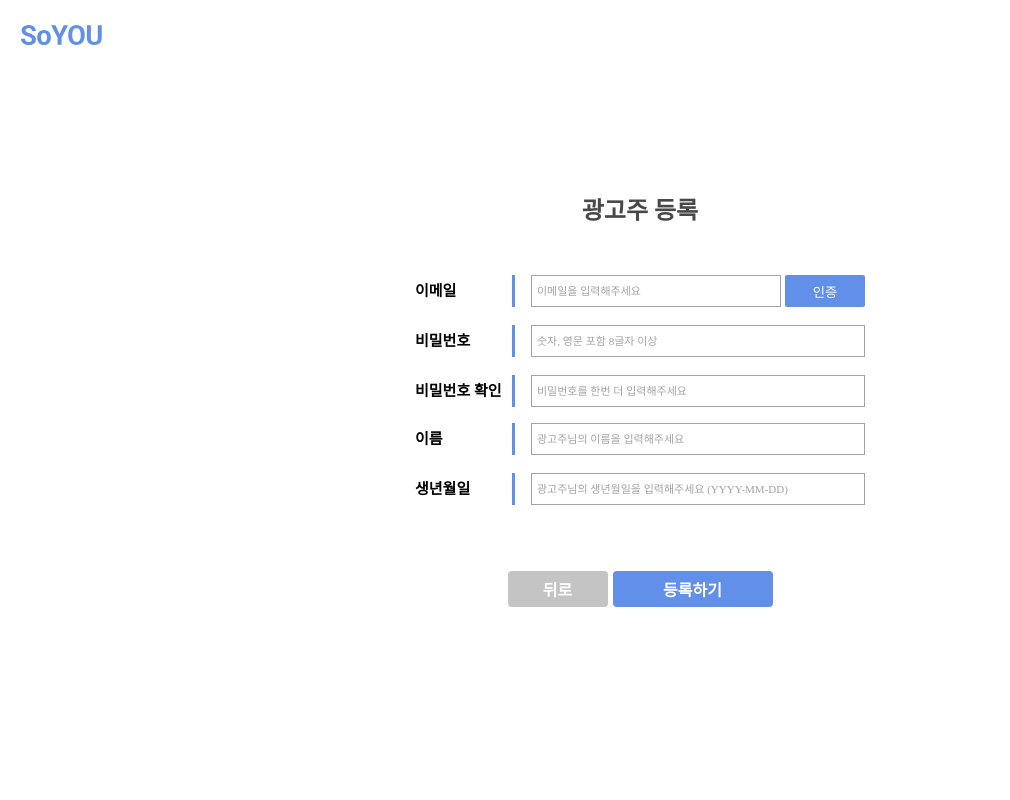
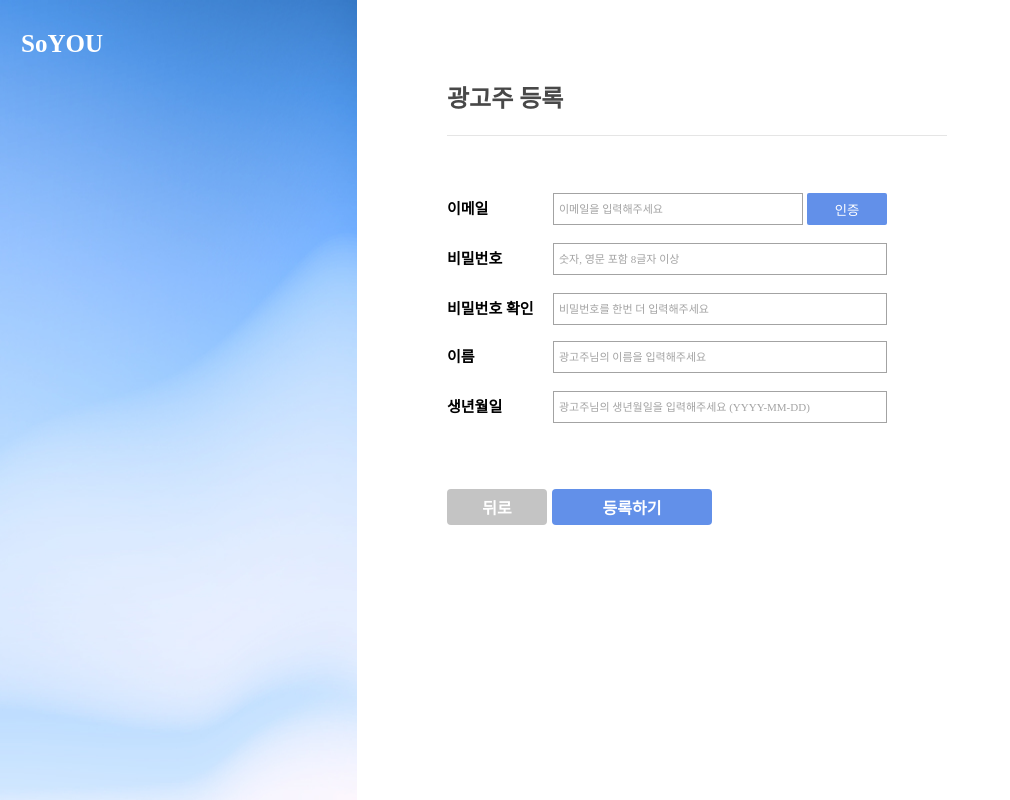
Before and after one commit to ballsona/so-you-front, a Next.js app: page /user/register/1 in a window 1280 px wide. Shown: the whole page, without its empty margins (0-1010 px from the left). Built offline with nearby package versions, Linux system fonts and the light colour scheme; a web font is replaced by a local one.

Commit message:
style: add background img in register page

```diff
--- a/src/components/user/RegisterForm.tsx
+++ b/src/components/user/RegisterForm.tsx
@@ -1,4 +1,4 @@
-import { useCallback, useState } from 'react';
+import { useState } from 'react';
 import { useRouter } from 'next/router';
 import { useRecoilValue } from 'recoil';
 import styled from '@emotion/styled';
@@ -345,9 +345,8 @@ const InputWrap = styled.div`
 `;
 
 const Label = styled.div`
-  width: 100px;
+  width: 90px;
   height: 32px;
-  border-right: 3px solid ${COLORS.primary};
   font-size: 15px;
   font-weight: 600;
   line-height: 32px;
@@ -364,8 +363,8 @@ const MiniButton = styled.button`
 `;
 
 const ButtonsWrap = styled.div`
-  margin: 50px auto 0px;
   display: flex;
+  margin-top: 50px;
 
   .cancel-btn {
     background-color: ${COLORS.grayC4C};
--- a/src/components/user/RegisterTemplate.tsx
+++ b/src/components/user/RegisterTemplate.tsx
@@ -1,12 +1,12 @@
+import Image from 'next/image';
 import styled from '@emotion/styled';
 import { useRouter } from 'next/router';
 import { COLORS } from '@/styles/theme';
 import { userType } from '@/types/user';
 import Text from '@/components/common/Text';
-import AppLogo from '@/assets/icon/app-logo.svg';
 import RegisterForm from './RegisterForm';
+import RegisterSide from '@/assets/image/register-side-img.jpg';
 
-type PE = HTMLParagraphElement;
 export interface RegisterTemplateProps {
   type: userType;
 }
@@ -17,11 +17,25 @@ const RegisterTemplate = ({ type }: RegisterTemplateProps) => {
 
   return (
     <TemplateWrapper>
-      <AppLogo className="app-logo" onClick={() => router.push('/')} />
-      <Text size={24} weight="700" color={COLORS.gray484} className="title">
-        {userType} 등록
+      <Text
+        size={25}
+        weight="700"
+        color={COLORS.white}
+        className="logo-text"
+        onClick={() => router.push('/')}
+      >
+        SoYOU
       </Text>
-      <RegisterForm type={type} />
+      <SideImageWrap>
+        <Image src={RegisterSide} layout="fill" />
+      </SideImageWrap>
+      <FormWrap>
+        <Text size={24} weight="700" color={COLORS.gray484} className="title">
+          {userType} 등록
+        </Text>
+        <Hr />
+        <RegisterForm type={type} />
+      </FormWrap>
     </TemplateWrapper>
   );
 };
@@ -33,19 +47,35 @@ export default RegisterTemplate;
 const TemplateWrapper = styled.div`
   height: 100vh;
   display: flex;
-  flex-direction: column;
-  align-items: center;
-  justify-content: center;
-  position: relative;
+  gap: 90px;
 
-  .app-logo {
+  .logo-text {
     position: absolute;
     top: 25px;
     left: 21px;
+    z-index: 10;
     cursor: pointer;
   }
+`;
 
-  .title {
-    margin: 0 auto 44px;
-  }
+const SideImageWrap = styled.div`
+  width: 357px;
+  height: 100vh;
+  position: relative;
 `;
+
+const FormWrap = styled.div`
+  width: 500px;
+  margin-top: 81px;
+
+  display: flex;
+  flex-direction: column;
+  align-items: flex-start;
+`;
+
+const Hr = styled.div`
+  width: 100%;
+  height: 1px;
+  background-color: #e5e5e5;
+  margin: 18px 0px 55px;
+`;
```
Also changed, not shown: src/assets/image/register-side-img.jpg (added).
